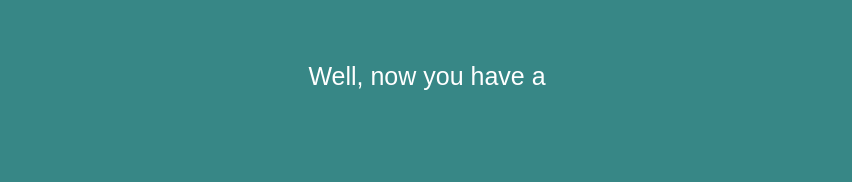
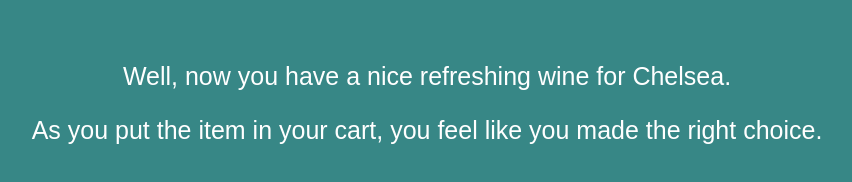
Before and after one commit to meg-charles/traitorjoesgame, a plain HTML site: page rose.html in a window 1280 px wide. Shown: the whole page, without its empty margins (213-1065 px from the left). Drawn offline with Linux system fonts and the light colour scheme; a web font is replaced by a local one.

Commit message:
Update rose.html

```diff
--- a/rose.html
+++ b/rose.html
@@ -8,9 +8,8 @@
   <body>
   <center>
     <br>
-    <p>Well, now you have a </p>
-
-
+    <p>Well, now you have a nice refreshing wine for Chelsea.</p>
+    <p>As you put the item in your cart, you feel like you made the right choice.</p>
   </center>
   </body>
 </html>
```
